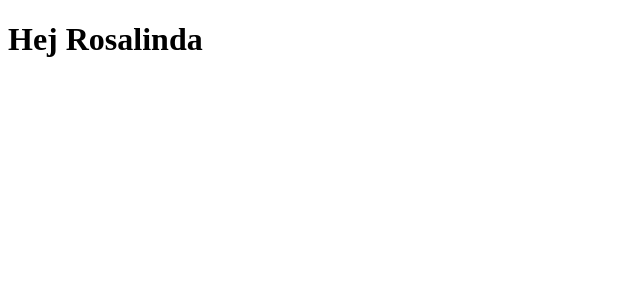
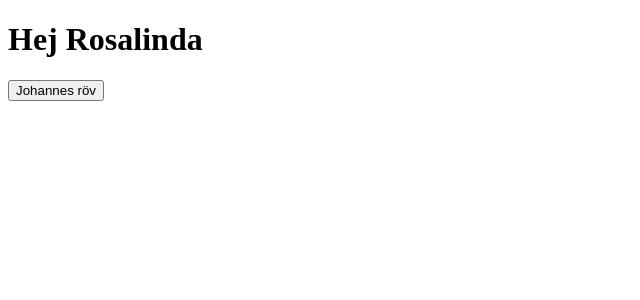
Before and after one commit to Johonka/React, a React (Create React App) app: page / in a window 1280 px wide. Shown: the top 300 px of the page, without its empty margins (0-640 px from the left). Built offline with nearby package versions, Linux system fonts and the light colour scheme.

Commit message:
johannes röv 2

```diff
--- a/src/App.js
+++ b/src/App.js
@@ -1,9 +1,11 @@
 import React from 'react';
+import Johannes from './johannes';
 
 function App() {
   return (
     <div className="App">
       <h1>Hej Rosalinda</h1>
+      <Johannes />
     </div>
   );
 }
--- /dev/null
+++ b/src/johannes.js
@@ -0,0 +1,18 @@
+import React from 'react';
+
+class Johannes extends React.Component{
+    constructor(){
+        super();
+        this.state = {show:false}
+    }
+
+    render(
+    ){
+        return (<>
+                    <button onClick={()=> this.setState({show : !this.state.show})}>Johannes röv</button>
+                    {this.state.show && <p>Röv</p>}
+                </>)
+    }
+}
+
+export default Johannes;
```
